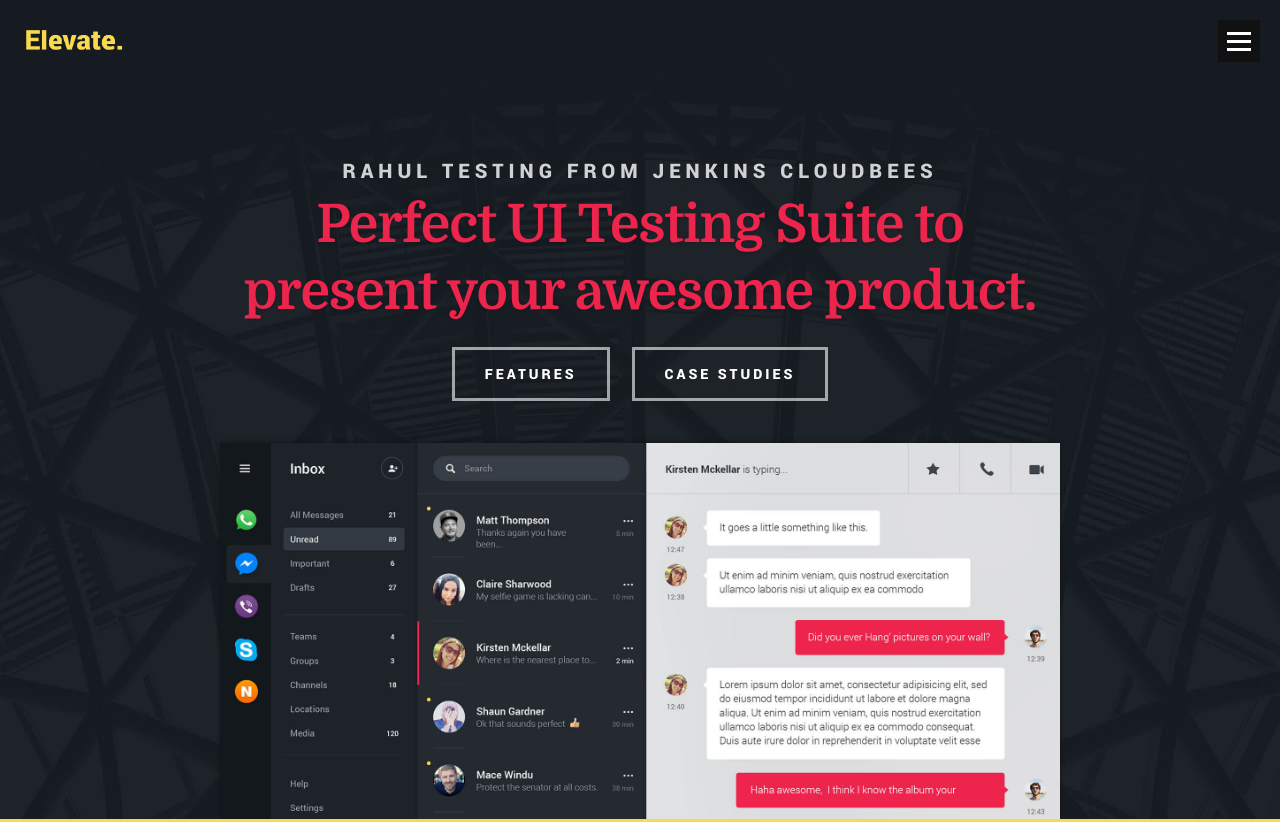
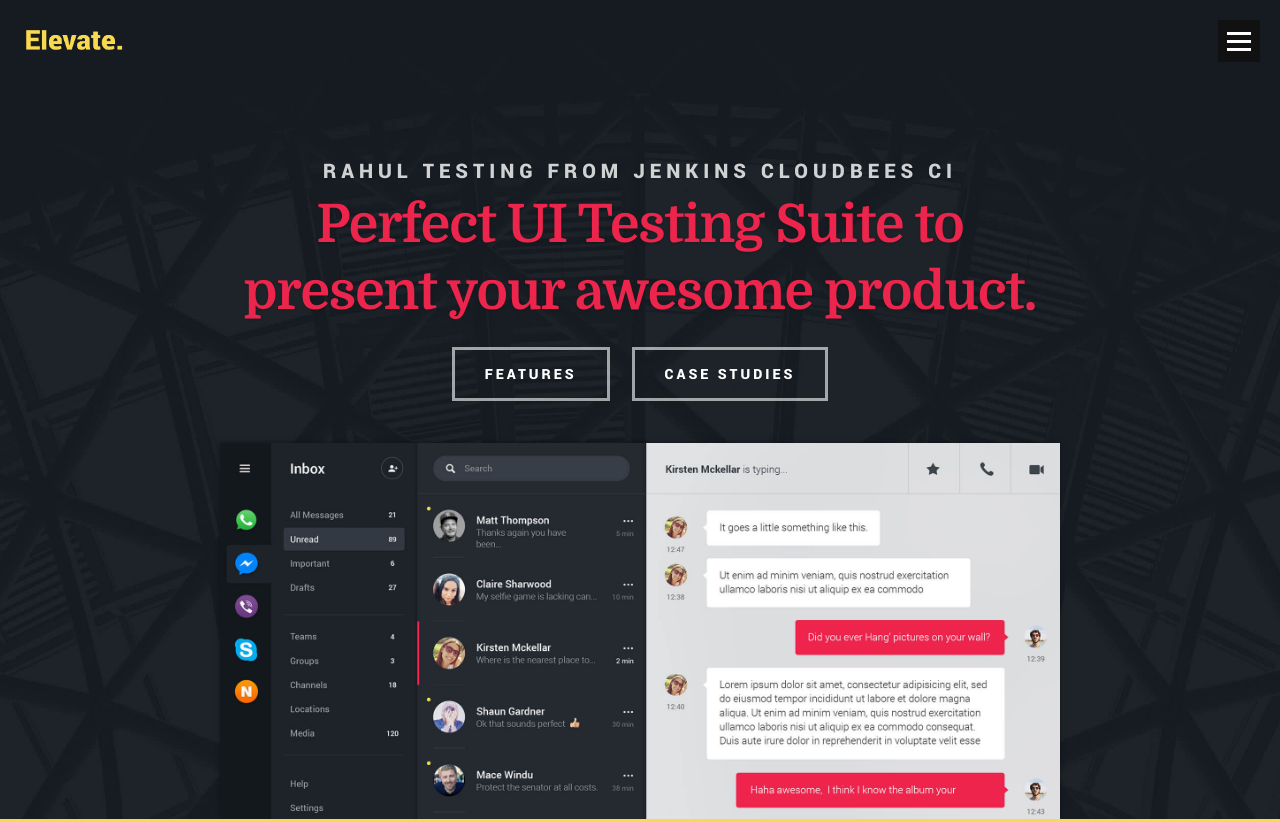
Before and after one commit to kalyankumartalluri/CloudBees-Jenkins-Ci-with-Functionize, a website: page Template/index.html in a window 1280 px wide. Shown: the top 822 px of the page. Drawn offline with Linux system fonts and the light colour scheme; files whose address does not match are found by name.

Commit message:
Running Intitute Orchestrations

```diff
--- a/Template/index.html
+++ b/Template/index.html
@@ -90,7 +90,7 @@
 		   <div class="row intro-content">
 		   	<div class="col-twelve">
 
-          <h3 class="animate-intro">Rahul Testing From Jenkins Cloudbees</h3>
+          <h3 class="animate-intro">Rahul Testing From Jenkins Cloudbees CI</h3>
 
 					<h1 class="animate-intro">
 						Perfect UI Testing Suite to present your awesome product.
```
